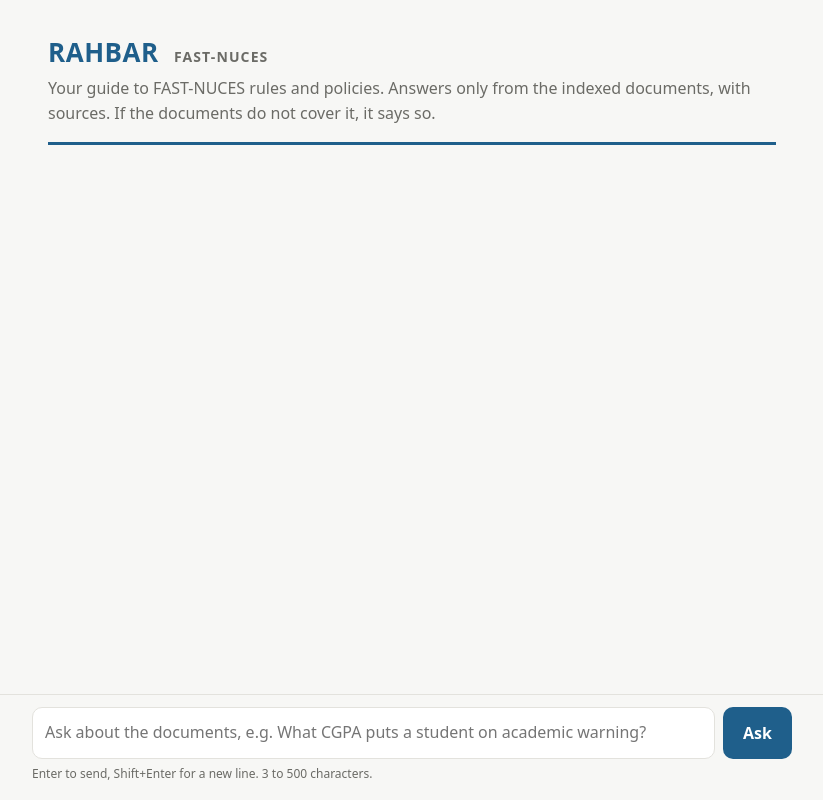
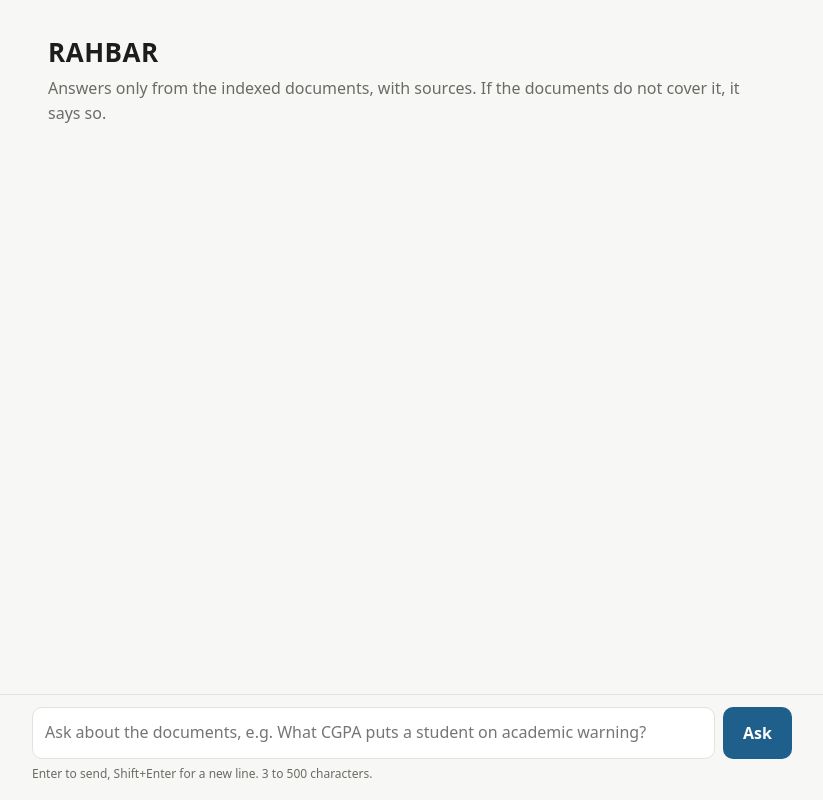
Before and after one commit to Honey822438/Rahabar-Ai-Agent, a plain HTML site: page ui/index.html in a window 1280 px wide. Shown: the whole page, without its empty margins (228-1051 px from the left). Drawn offline with Linux system fonts and the light colour scheme.

Commit message:
Revert "Golden set, corpus check, manual test notes, UI branding"

```diff
--- a/ui/index.html
+++ b/ui/index.html
@@ -3,7 +3,7 @@
 <head>
 <meta charset="utf-8">
 <meta name="viewport" content="width=device-width, initial-scale=1">
-<title>RAHBAR | FAST-NUCES</title>
+<title>RAHBAR</title>
 <style>
   :root {
     --bg: #f7f7f5; --panel: #ffffff; --ink: #1d1d1b; --muted: #6b6b66; --line: #e3e2dd;
@@ -22,10 +22,7 @@
          font: 16px/1.55 system-ui, -apple-system, "Segoe UI", Roboto, sans-serif; }
   main { max-width: 760px; margin: 0 auto; padding: 32px 16px 160px; }
   header h1 { margin: 0; font-size: 26px; letter-spacing: 0.02em; }
-  header { border-bottom: 3px solid var(--accent); margin-bottom: 20px; }
-  header h1 { color: var(--accent); }
-  header h1 .org { font-size: 14px; font-weight: 600; color: var(--muted); letter-spacing: 0.08em; margin-left: 8px; }
-  header p { margin: 4px 0 16px; color: var(--muted); }
+  header p { margin: 4px 0 24px; color: var(--muted); }
   #thread { display: flex; flex-direction: column; gap: 16px; }
   .q { align-self: flex-end; max-width: 85%; background: var(--accent); color: #fff;
        padding: 10px 14px; border-radius: 14px 14px 4px 14px; white-space: pre-wrap; }
@@ -63,8 +60,8 @@
 <body>
 <main>
   <header>
-    <h1>RAHBAR <span class="org">FAST-NUCES</span></h1>
-    <p>Your guide to FAST-NUCES rules and policies. Answers only from the indexed documents, with sources. If the documents do not cover it, it says so.</p>
+    <h1>RAHBAR</h1>
+    <p>Answers only from the indexed documents, with sources. If the documents do not cover it, it says so.</p>
   </header>
   <section id="thread" aria-live="polite"></section>
 </main>
```
Also changed, not shown: 4 other files.
